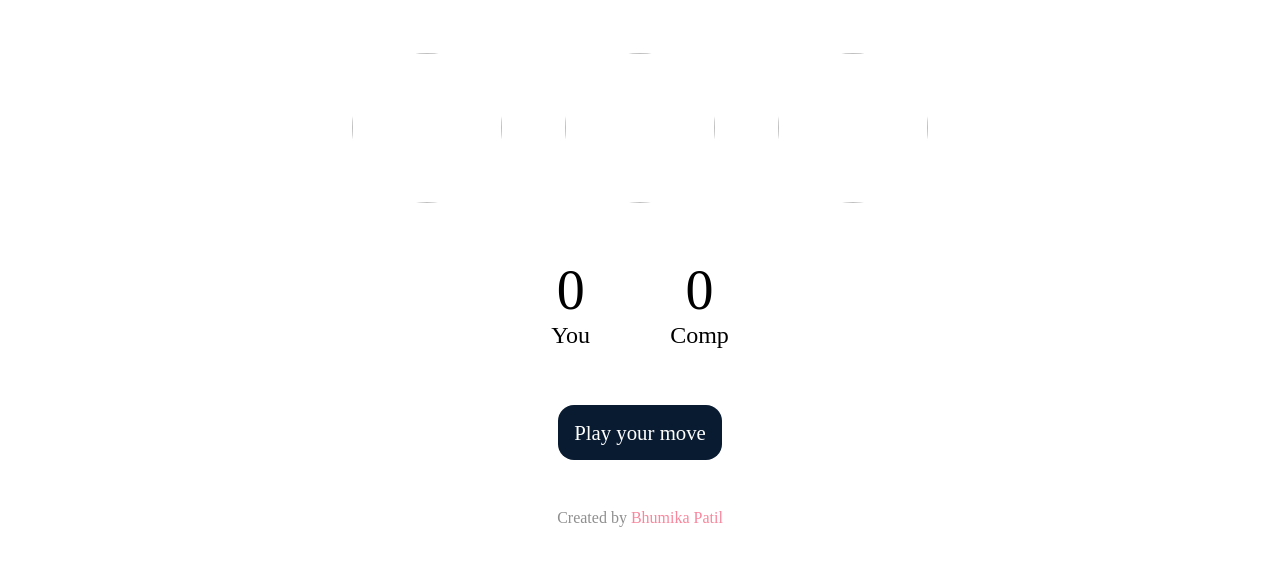
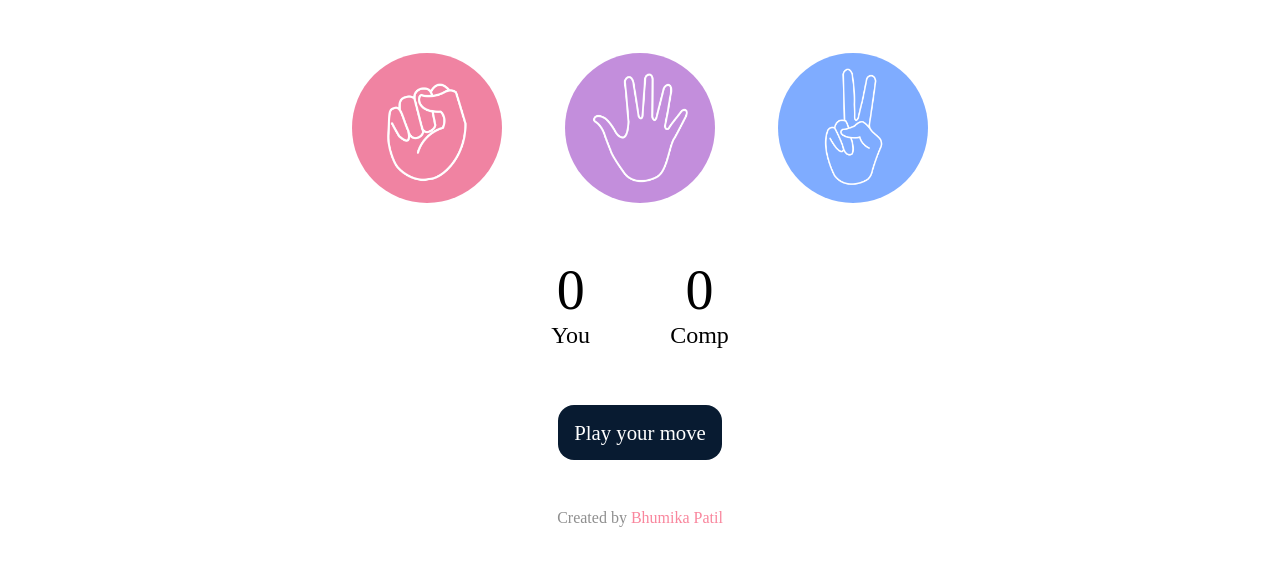
Before and after one commit to Bhumikapatil22/Rock-Paper-Scissor-game, a plain HTML site: page index.html in a window 1280 px wide. Shown: the part 83-648 px from the top of the page. Drawn offline with Linux system fonts and the light colour scheme.

Commit message:
Update index.html

```diff
--- a/index.html
+++ b/index.html
@@ -11,13 +11,13 @@
 
     <div class="choices" >
         <div class="choice" id="rock">
-            <img src="img/rock.png" alt="">
+            <img src="rock.png" alt="">
         </div>
         <div class="choice" id="paper">
-            <img src="img/paper.png" alt="">
+            <img src="paper.png" alt="">
         </div>
         <div class="choice" id="scissor">
-            <img src="img/scissors.png" alt="">
+            <img src="scissors.png" alt="">
         </div>
     </div>
 
```
